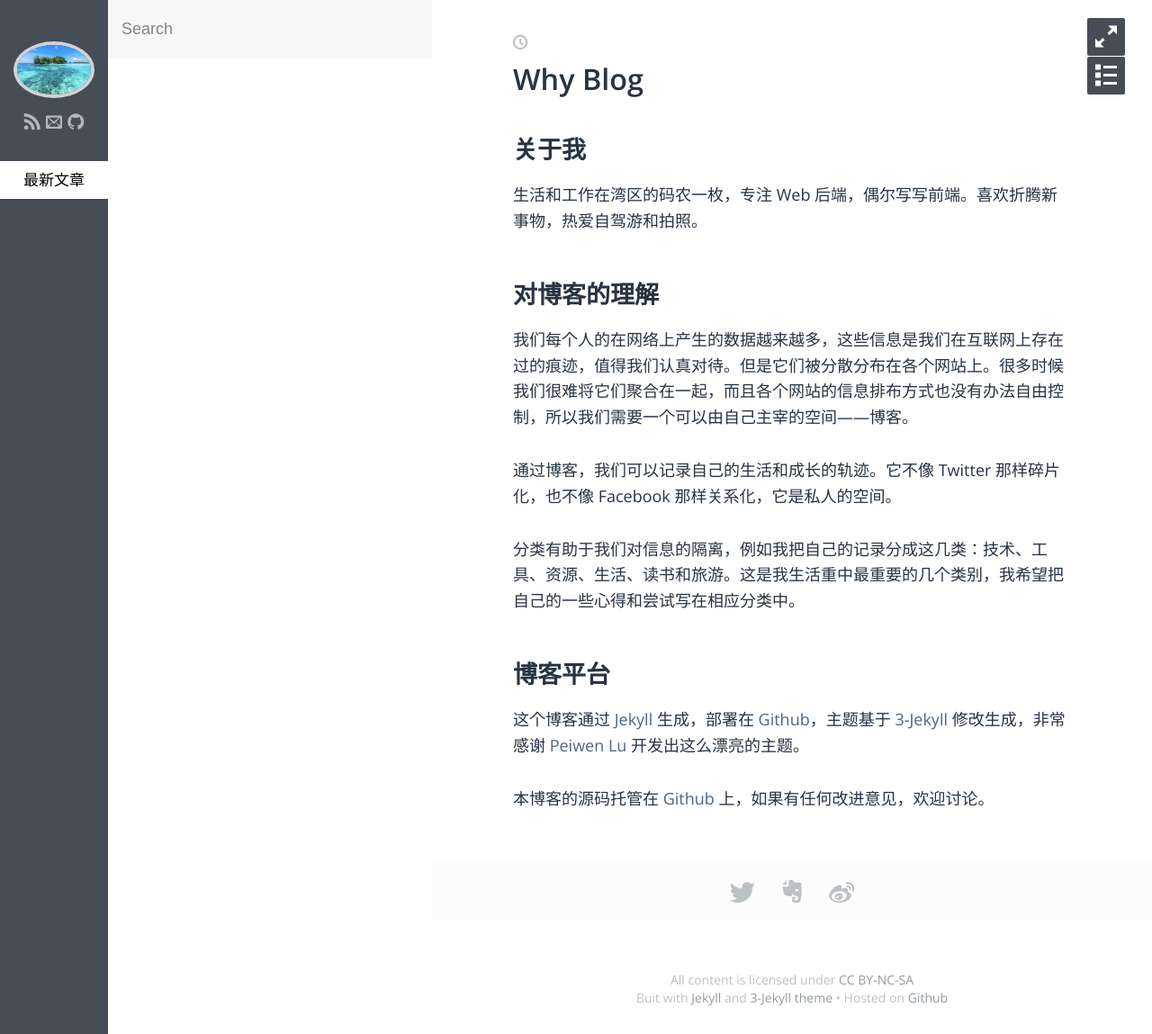
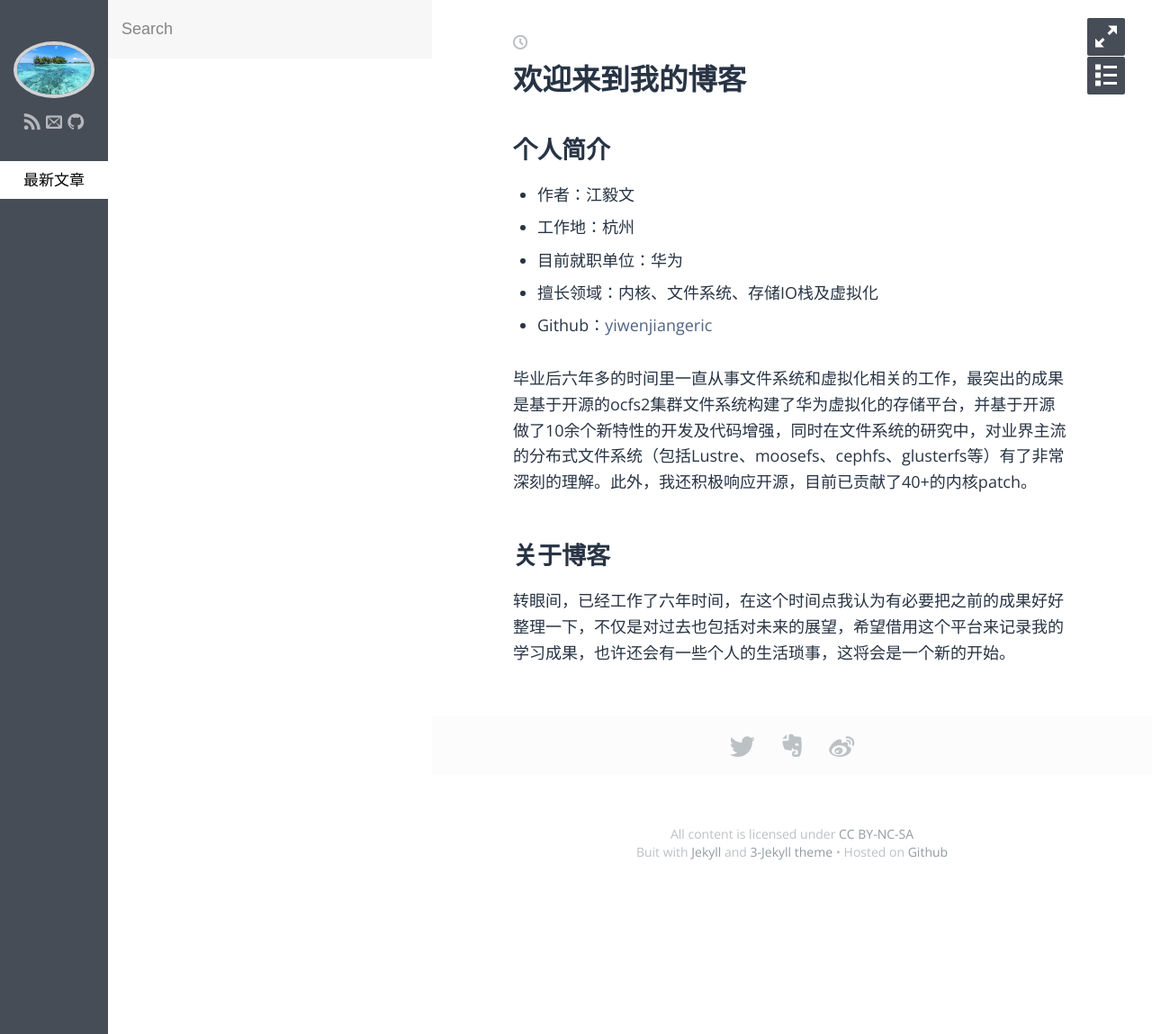
Before and after one commit to YiwenJiangEric/yiwenjiangeric.github.io, a Jekyll site: the page built from index.md, in a window 1280 px wide. Shown: the whole page at 90% size. Built offline with Jekyll 4.4.1, drawn with Linux system fonts in a browser that asks for light colours; some web fonts are replaced.

Commit message:
add index.md

```diff
--- a/index.md
+++ b/index.md
@@ -1,22 +1,18 @@
 ---
-title: Why Blog
+title: 欢迎来到我的博客
 layout: post
 ---
 
-## 关于我
+## 个人简介
 
-生活和工作在湾区的码农一枚，专注 Web 后端，偶尔写写前端。喜欢折腾新事物，热爱自驾游和拍照。
+- 作者：江毅文
+- 工作地：杭州
+- 目前就职单位：华为
+- 擅长领域：内核、文件系统、存储IO栈及虚拟化
+- Github：[yiwenjiangeric](https://github.com/YiwenJiangEric/)
 
-## 对博客的理解
+毕业后六年多的时间里一直从事文件系统和虚拟化相关的工作，最突出的成果是基于开源的ocfs2集群文件系统构建了华为虚拟化的存储平台，并基于开源做了10余个新特性的开发及代码增强，同时在文件系统的研究中，对业界主流的分布式文件系统（包括Lustre、moosefs、cephfs、glusterfs等）有了非常深刻的理解。此外，我还积极响应开源，目前已贡献了40+的内核patch。
 
-我们每个人的在网络上产生的数据越来越多，这些信息是我们在互联网上存在过的痕迹，值得我们认真对待。但是它们被分散分布在各个网站上。很多时候我们很难将它们聚合在一起，而且各个网站的信息排布方式也没有办法自由控制，所以我们需要一个可以由自己主宰的空间——博客。
+## 关于博客
 
-通过博客，我们可以记录自己的生活和成长的轨迹。它不像 Twitter 那样碎片化，也不像 Facebook 那样关系化，它是私人的空间。
-
-分类有助于我们对信息的隔离，例如我把自己的记录分成这几类：技术、工具、资源、生活、读书和旅游。这是我生活重中最重要的几个类别，我希望把自己的一些心得和尝试写在相应分类中。
-
-## 博客平台
-
-这个博客通过 [Jekyll](http://jekyllrb.com/) 生成，部署在 [Github](https://pages.github.com)，主题基于 [3-Jekyll](https://github.com/P233/3-Jekyll) 修改生成，非常感谢 [Peiwen Lu](https://github.com/P233) 开发出这么漂亮的主题。
-
-本博客的源码托管在 [Github](https://github.com/suyan/suyan.github.io) 上，如果有任何改进意见，欢迎讨论。
+转眼间，已经工作了六年时间，在这个时间点我认为有必要把之前的成果好好整理一下，不仅是对过去也包括对未来的展望，希望借用这个平台来记录我的学习成果，也许还会有一些个人的生活琐事，这将会是一个新的开始。
```
Also changed, not shown: README.md.
